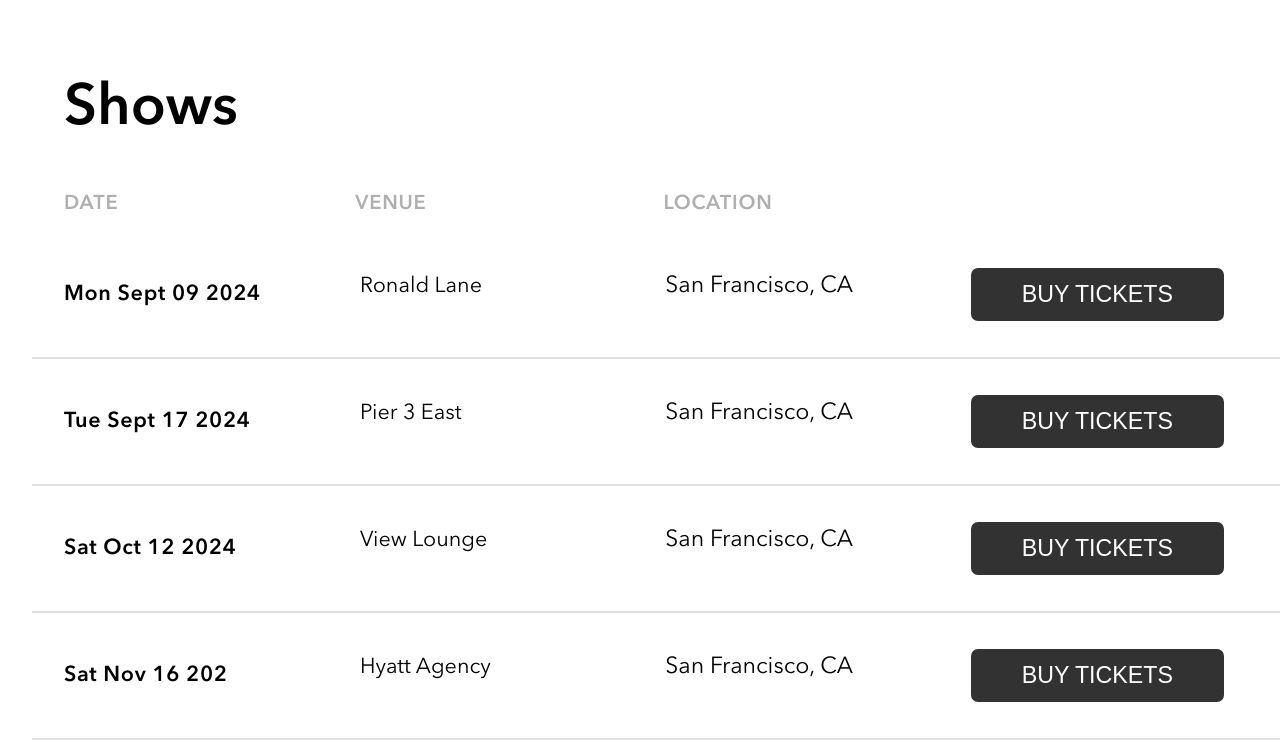
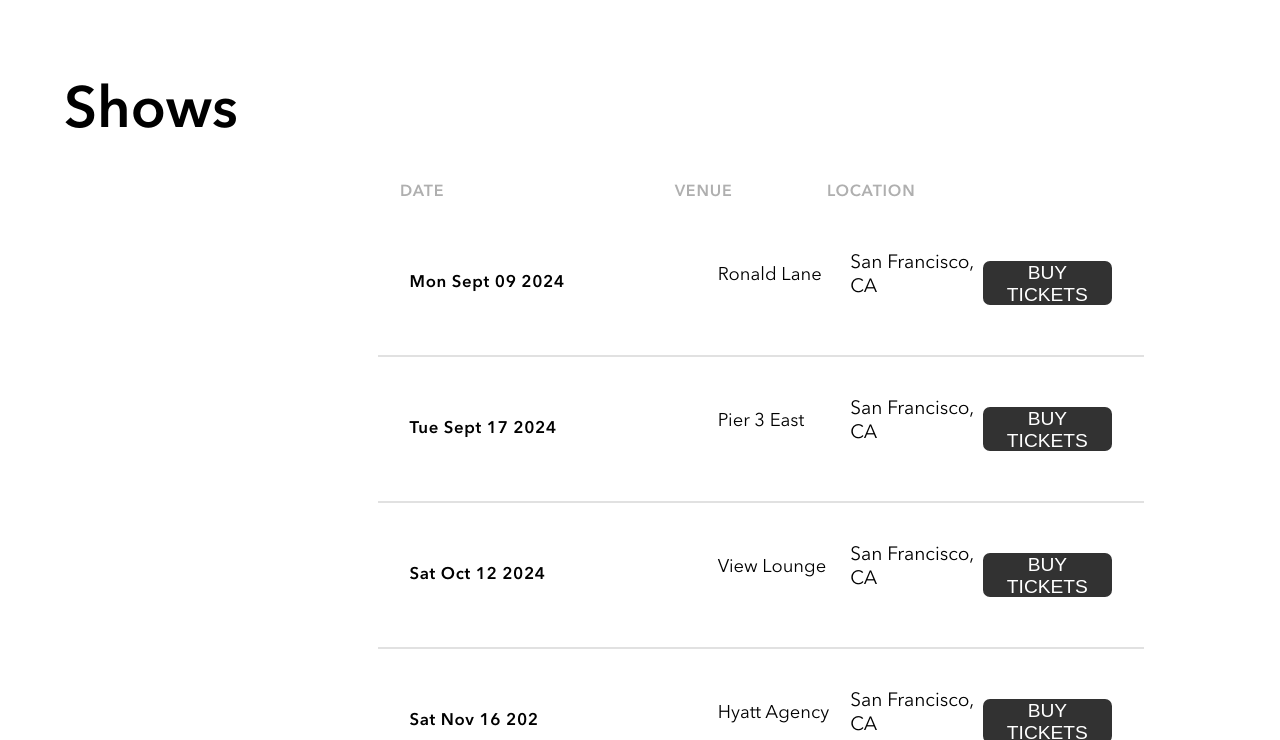
Before and after one commit to yigitocak/yigit-ocak-bandsite, a plain HTML site: page pages/shows.html in a window 1280 px wide. Shown: the part 782-1522 px from the top of the page. Drawn offline with Linux system fonts and the light colour scheme.

Commit message:
done with every styling and javascript

```diff
--- a/scripts/build-shows-page.js
+++ b/scripts/build-shows-page.js
@@ -39,7 +39,7 @@ showsList.classList.add("shows__list")
 shows.appendChild(showsList)
 
 const showsLabelTablet = document.createElement("li")
-showsLabelTablet.classList.add("shows__label-tablet")
+showsLabelTablet.classList.add("shows__label-item")
 showsList.appendChild(showsLabelTablet)
 
 let showsLabel = document.createElement("span")
@@ -54,6 +54,7 @@ showsLabelTablet.appendChild(showsLabel)
 
 showsLabel = document.createElement("span")
 showsLabel.classList.add("shows__label-tablet")
+showsLabel.classList.add("shows__label-tablet--location")
 showsLabel.textContent = "LOCATION"
 showsLabelTablet.appendChild(showsLabel)
 
--- a/styles/partials/_global.scss
+++ b/styles/partials/_global.scss
@@ -53,7 +53,7 @@ body {
     }
 
     @include desktop {
-      padding: 2.5rem 1.5rem 2rem 2.5rem;
+      padding: 2.5rem 1.5rem 2rem 10.5rem;
     }
   }
 
@@ -63,6 +63,11 @@ body {
     @include tablet {
       height: 30px;
       margin-top: 0.5rem;
+    }
+
+    @include desktop {
+      margin-top: 0;
+      height: 25px;
     }
   }
 
@@ -110,6 +115,10 @@ body {
 
     @include tablet {
       font-size: 1.5rem;
+    }
+
+    @include desktop {
+      font-size: 1.2rem;
     }
 
     &:hover {
--- a/styles/shows.scss
+++ b/styles/shows.scss
@@ -7,6 +7,10 @@ body{
 
   @include tablet {
     margin-top: 12vh;
+  }
+
+  @include desktop {
+    margin-top: 11.45vh;
   }
 }
 
@@ -25,8 +29,10 @@ body{
   }
 
   @include desktop {
-    height: 85vh;
+    height: 86vh;
+    background-position: 10% 25%;
   }
+
 
   &::before{
     background: rgba($primary-dark, 0.5);
@@ -57,6 +63,8 @@ body{
 
     @include desktop {
       padding-left: 11rem;
+      margin-top: 18.5rem;
+      font-size: 1.95rem;
     }
   }
 
@@ -77,6 +85,12 @@ body{
       font-weight: 600;
       margin-bottom: 2.1rem;
     }
+
+    @include desktop {
+      padding-left: 11rem;
+      font-size: 4.9rem;
+      width: 50vw;
+    }
   }
 
   &__iframe {
@@ -90,6 +104,14 @@ body{
       height: 300px;
       width: 62%;
       padding-left: 4rem;
+    }
+
+    @include desktop {
+      width: 38%;
+      position: absolute;
+      right: 8.7rem;
+      top: 22rem;
+      height: 230px;
     }
   }
 }
@@ -129,6 +151,12 @@ body{
       padding-top: 1.5rem;
       padding-bottom: 1.5rem;
     }
+
+    @include desktop {
+      margin-left:27vw;
+      margin-right: 8.5rem;
+      padding-right: 2rem;
+    }
   }
 
   &__label {
@@ -141,7 +169,7 @@ body{
       display: none;
     }
 
-    &-tablet {
+    &-tablet, &-item {
       display: none;
 
       @include tablet {
@@ -151,6 +179,32 @@ body{
         color: #AFAFAF;
         font-weight: 600;
         margin: 1rem 17.25vw 0.5rem 1rem;
+      }
+
+      @include desktop {
+        font-size: 1rem;
+        margin: 0 18vw 0 0;
+      }
+    }
+    &-tablet--location {
+      @include desktop {
+        margin-left: -8.5rem;
+      }
+    }
+
+    &-item {
+      @include tablet {
+        display: inline-block;
+        font-size: 1.25rem;
+        letter-spacing: 0.05rem;
+        color: #AFAFAF;
+        font-weight: 600;
+        margin: 1rem 17.25vw 0.5rem 1rem;
+      }
+
+      @include desktop {
+        padding-left: 27.5vw;
+        margin-right: 0;
       }
     }
   }
@@ -167,6 +221,10 @@ body{
       margin: 0;
       width: 13rem;
     }
+
+    @include desktop {
+      font-size: 1.05rem;
+    }
   }
 
   &__venue, &__location {
@@ -180,6 +238,12 @@ body{
       margin-right: auto;
       width: 13rem;
     }
+
+    @include desktop {
+      width: 10rem;
+      font-size: 1.15rem;
+      margin-left: 8.5rem;
+    }
   }
 
   &__location {
@@ -189,6 +253,10 @@ body{
       font-size: 1.45rem;
       margin-left: auto;
       margin-right: auto;
+    }
+
+    @include desktop {
+      font-size: 1.20rem;
     }
   }
 
@@ -208,5 +276,11 @@ body{
       font-size: 1.45rem;
       height: 6.7vh;
     }
+
+    @include desktop {
+      width: 12vw;
+      font-size: 1.2rem;
+      height: 5.5vh;
+    }
   }
 }
```
Also changed, not shown: styles/bio.css, styles/shows.css.
